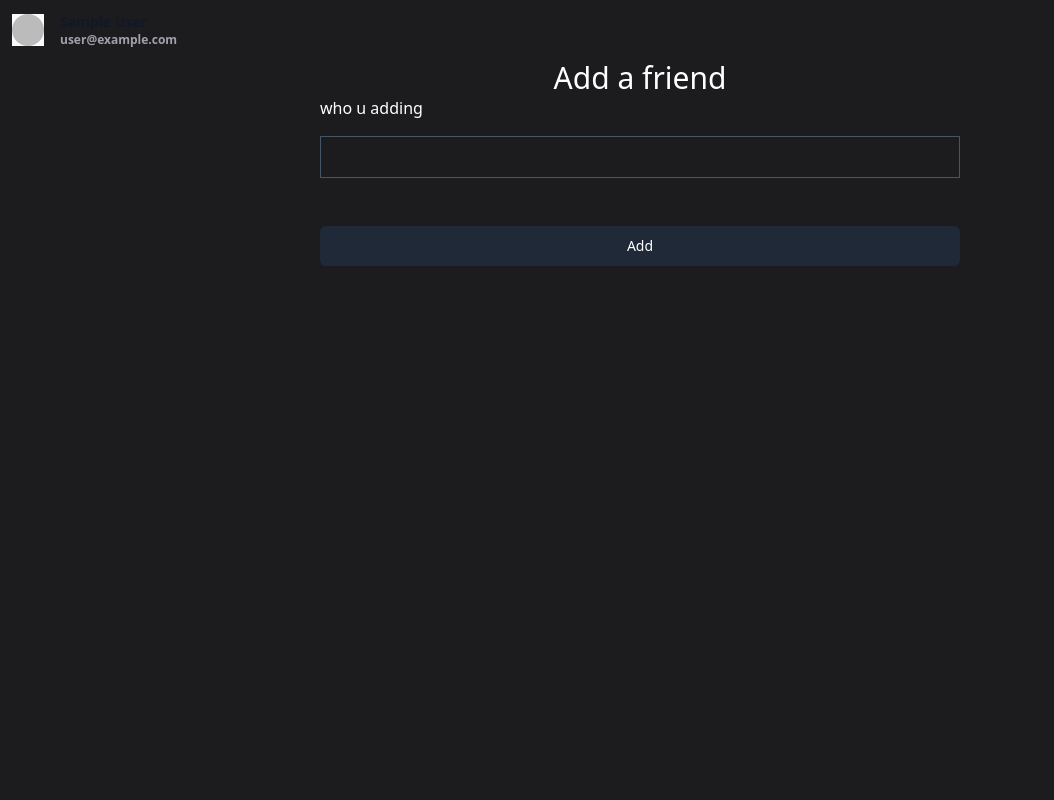
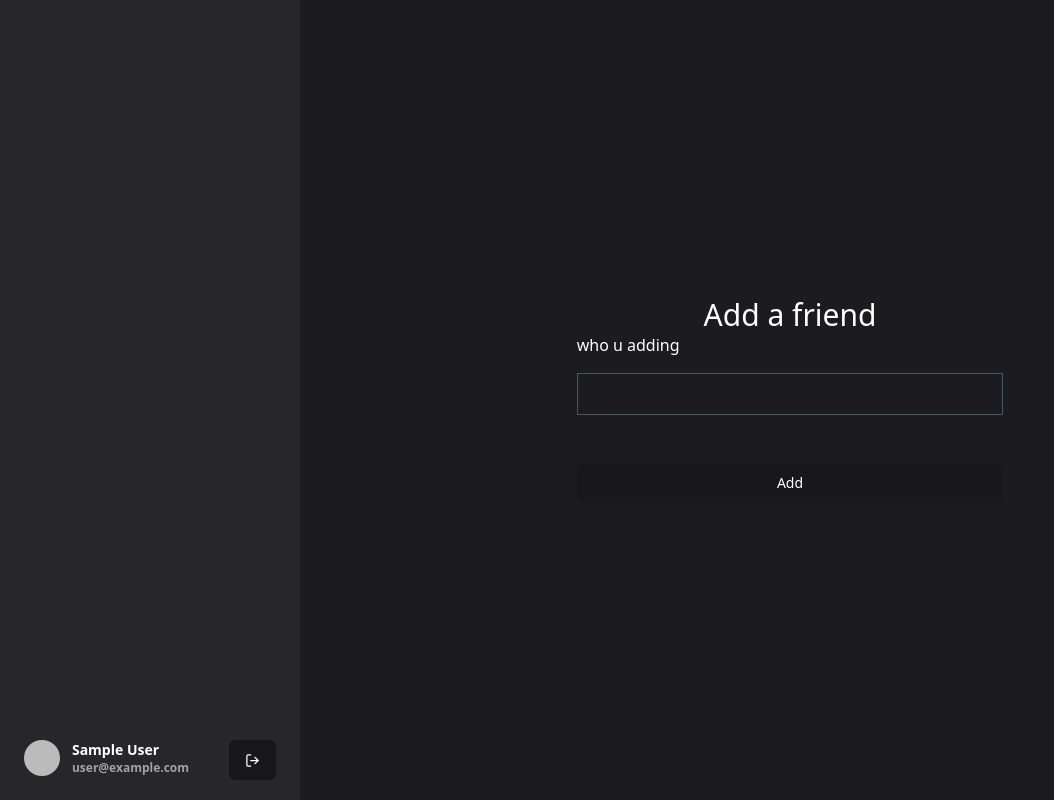
Before and after one commit to gio-palagashvili/messenger_2, a Next.js app: page /home/add in a window 1280 px wide. Shown: the whole page, without its empty margins (0-1054 px from the left). Built offline with nearby package versions, Linux system fonts and the light colour scheme; no server answers; sample sign-in values are in the browser's storage.

Commit message:
ui, nav & minor things

```diff
--- a/src/app/(home)/home/add/page.tsx
+++ b/src/app/(home)/home/add/page.tsx
@@ -6,7 +6,7 @@ export const metadata = {
 
 const page = ({}) => {
   return (
-    <div className="m-auto flex flex-col place-items-center w-full ">
+    <div className="m-auto flex flex-col place-items-center w-1/3">
       <h1 className="text-3xl">Add a friend</h1>
       <AddFriend />
     </div>
--- a/src/app/(home)/home/layout.tsx
+++ b/src/app/(home)/home/layout.tsx
@@ -7,6 +7,7 @@ import Button from "@/components/ui/Button";
 import Toast from "@/components/ui/Toast";
 import SignOutButton from "@/components/SignOutButton";
 import Image from "next/image";
+import Nav from "@/components/ui/Nav";
 interface LayoutProps {
   children: ReactNode;
 }
@@ -14,28 +15,10 @@ interface LayoutProps {
 const Layout = async ({ children }: LayoutProps) => {
   const session = await getServerSession(authOptions);
   if (!session) redirect("/login");
-  console.log(session);
+
   return (
-    <div>
-      <div className="flex flex-1 items-center gap-x-4 p-3 text-sm font-semibold  text-gray-900">
-        <div className="relative h-8 w-8 bg-gray-50">
-          <Image
-            fill
-            referrerPolicy="no-referrer"
-            className="rounded-full"
-            src={session.user.image || ""}
-            alt="Your profile picture"
-          />
-        </div>
-
-        <div className="flex flex-col">
-          <span aria-hidden="true">{session.user.name}</span>
-          <span className="text-xs text-zinc-400" aria-hidden="true">
-            {session.user.email}
-          </span>
-        </div>
-      </div>
-      {children}
+    <div className="w-full h-full flex">
+      <Nav session={session} />
       {/* <div className="flex gap-1 mt-10">
         <Link href={"/home"}>
           <Button>Home</Button>
@@ -45,6 +28,7 @@ const Layout = async ({ children }: LayoutProps) => {
         </Link>
         <SignOutButton>Sign out</SignOutButton>
       </div> */}
+      {children}
     </div>
   );
 };
--- a/src/app/(home)/home/page.tsx
+++ b/src/app/(home)/home/page.tsx
@@ -6,8 +6,7 @@ import { FC } from "react";
 
 const page = async ({}) => {
   const session = await getServerSession(authOptions);
-
-  return <div className="">{JSON.stringify(session)}</div>;
+  return <div className=""></div>;
 };
 
 export default page;
--- a/src/app/api/friends/add/route.ts
+++ b/src/app/api/friends/add/route.ts
@@ -16,7 +16,7 @@ export const POST = async (req: Request, res: NextApiResponse) => {
 
         const user = await fetchRedis("get", `user:email:${email}`);
 
-        if (!user) return new Response("no user founnd", { status: 400 });
+        if (!user) return new Response("no user found", { status: 400 });
 
         if (user === sess.user.id) return new Response("can't add urself as a friend", { status: 400 });
 
--- a/src/app/layout.tsx
+++ b/src/app/layout.tsx
@@ -13,8 +13,8 @@ export default function RootLayout({
 }) {
   return (
     <Provider>
-      <html lang="en" className="bg-[#1C1C1E] text-white z-0">
-        <body>{children}</body>
+      <html lang="en" className="bg-[#1C1C1E] text-white z-0 w-full h-full">
+        <body className="w-full h-full">{children}</body>
       </html>
     </Provider>
   );
--- a/src/components/AddFriend.tsx
+++ b/src/components/AddFriend.tsx
@@ -50,7 +50,7 @@ const AddFriendButton: FC<AddFriendButtonProps> = ({}) => {
 
   return (
     <form
-      className="flex flex-col gap-4 w-1/2"
+      className="flex flex-col gap-4 w-full"
       onSubmit={handleSubmit(onSubmit)}
     >
       <label htmlFor="email">who u adding</label>
--- a/src/components/SignOutButton.tsx
+++ b/src/components/SignOutButton.tsx
@@ -24,7 +24,12 @@ const SignOutButton: FC<SignOutButtonProps> = ({ children, ...props }) => {
   };
   return (
     <>
-      <Button onClick={async () => await signOutM()} isLoading={loading}>
+      <Button
+        onClick={async () => await signOutM()}
+        isLoading={loading}
+        variant={"default"}
+        showLoading={false}
+      >
         {children}
       </Button>
       <Toast error={errorToast} variant={"error"} />
--- a/src/components/ui/Button.tsx
+++ b/src/components/ui/Button.tsx
@@ -3,11 +3,11 @@ import { cva, VariantProps } from "class-variance-authority";
 import { ButtonHTMLAttributes, FC } from "react";
 
 export const buttonVariants = cva(
-  "gap-1 active:scale-95 duration-200 inline-flex items-center justify-center rounded-md text-sm font-medium disabled:opacity-50 disabled:pointer-events-none focus:outline-none focus:outline-blue-500",
+  "gap-1 active:scale-95 duration-300 inline-flex items-center justify-center rounded-md text-sm font-medium disabled:opacity-50 disabled:pointer-events-none focus:outline-none focus:outline-blue-500",
   {
     variants: {
       variant: {
-        default: "bg-gray-800 text-white hover:bg-gray-900",
+        default: "bg-zinc-900 text-white hover:bg-zinc-700",
         ghost: "bg-transparent hover:text-slate-900 hover:bg-slate-200",
       },
       size: {
@@ -27,11 +27,13 @@ export interface ButtonProps
   extends ButtonHTMLAttributes<HTMLButtonElement>,
     VariantProps<typeof buttonVariants> {
   isLoading?: boolean;
+  showLoading?: boolean;
 }
 
 const Button: FC<ButtonProps> = ({
   className,
   children,
+  showLoading = true,
   variant,
   isLoading,
   size,
@@ -59,7 +61,7 @@ const Button: FC<ButtonProps> = ({
           <path d="M21 12a9 9 0 1 1-6.219-8.56"></path>
         </svg>
       ) : null}
-      {isLoading ? "loading" : children}
+      {isLoading ? (showLoading ? "loading" : "") : children}
     </button>
   );
 };
--- /dev/null
+++ b/src/components/ui/Nav.tsx
@@ -0,0 +1,47 @@
+import { Session } from "next-auth";
+import Image from "next/image";
+import { FC } from "react";
+import Button from "@/components/ui/Button";
+import { LogOut } from "lucide-react";
+import SignOutButton from "@/components/SignOutButton";
+
+interface NavProps {
+  session: Session;
+}
+
+const Nav: FC<NavProps> = ({ session }) => {
+  return (
+    <div className="hidden w-[300px] h-full bg-zinc-800 md:flex justify-center flex-col place-items-center ">
+      <div className="h-[90%] w-full p-3"></div>
+      <div className="flex gap-3 text-sm font-semibold">
+        <div className="relative h-9 w-9">
+          <Image
+            referrerPolicy="no-referrer"
+            className="rounded-full"
+            placeholder="empty"
+            fill={true}
+            src={session.user.image as string}
+            alt="Your profile picture"
+          />
+        </div>
+        <div className="flex gap-10">
+          <div className="flex flex-col">
+            <span aria-hidden="true" className="text-white">
+              {session.user.name}
+            </span>
+            <span className="text-xs text-zinc-400" aria-hidden="true">
+              {session.user.email}
+            </span>
+          </div>
+          <div className="">
+            <SignOutButton>
+              <LogOut size={15} />
+            </SignOutButton>
+          </div>
+        </div>
+      </div>
+    </div>
+  );
+};
+
+export default Nav;
```
